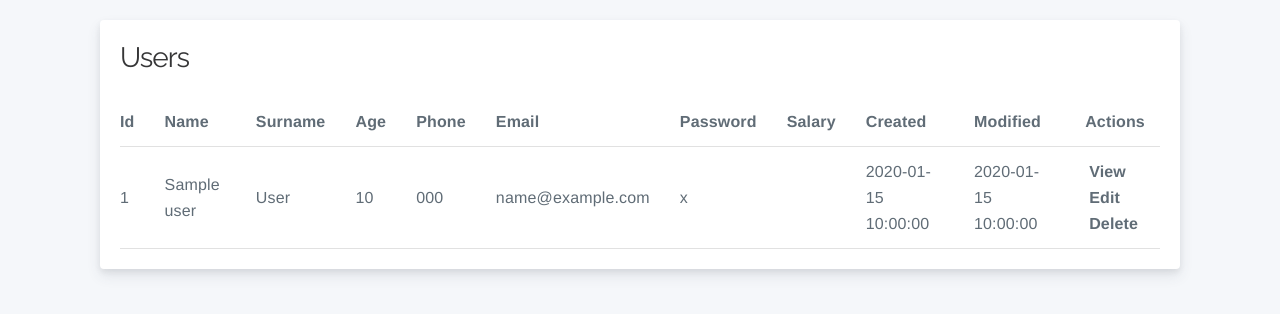
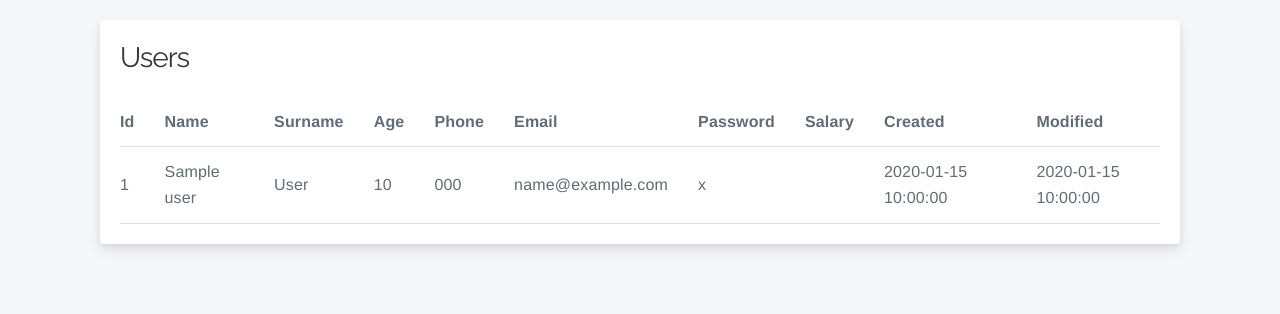
Before and after one commit to symbwell/rest-api, a CakePHP app: template app/templates/Users/index.php in a window 1280 px wide. Shown: the part 78-392 px from the top of the page. Run offline with PHP 8.4 and a stand-in for CakePHP, Linux system fonts and the light colour scheme; the template is opened without the code that fills it: most values are stand-ins (such as "Sample title", 1, 10 or a date in 2020); some libraries are stand-ins or nearby versions.

Commit message:
Update index.php

```diff
--- a/app/templates/Users/index.php
+++ b/app/templates/Users/index.php
@@ -20,7 +20,6 @@
                     <th><?= $this->Paginator->sort('salary') ?></th>
                     <th><?= $this->Paginator->sort('created') ?></th>
                     <th><?= $this->Paginator->sort('modified') ?></th>
-                    <th class="actions"><?= __('Actions') ?></th>
                 </tr>
             </thead>
             <tbody>
@@ -36,11 +35,6 @@
                     <td><?= $this->Number->format($user->salary) ?></td>
                     <td><?= h($user->created) ?></td>
                     <td><?= h($user->modified) ?></td>
-                    <td class="actions">
-                        <?= $this->Html->link(__('View'), ['action' => 'view', $user->id]) ?>
-                        <?= $this->Html->link(__('Edit'), ['action' => 'edit', $user->id]) ?>
-                        <?= $this->Form->postLink(__('Delete'), ['action' => 'delete', $user->id], ['confirm' => __('Are you sure you want to delete # {0}?', $user->id)]) ?>
-                    </td>
                 </tr>
                 <?php endforeach; ?>
             </tbody>
```
